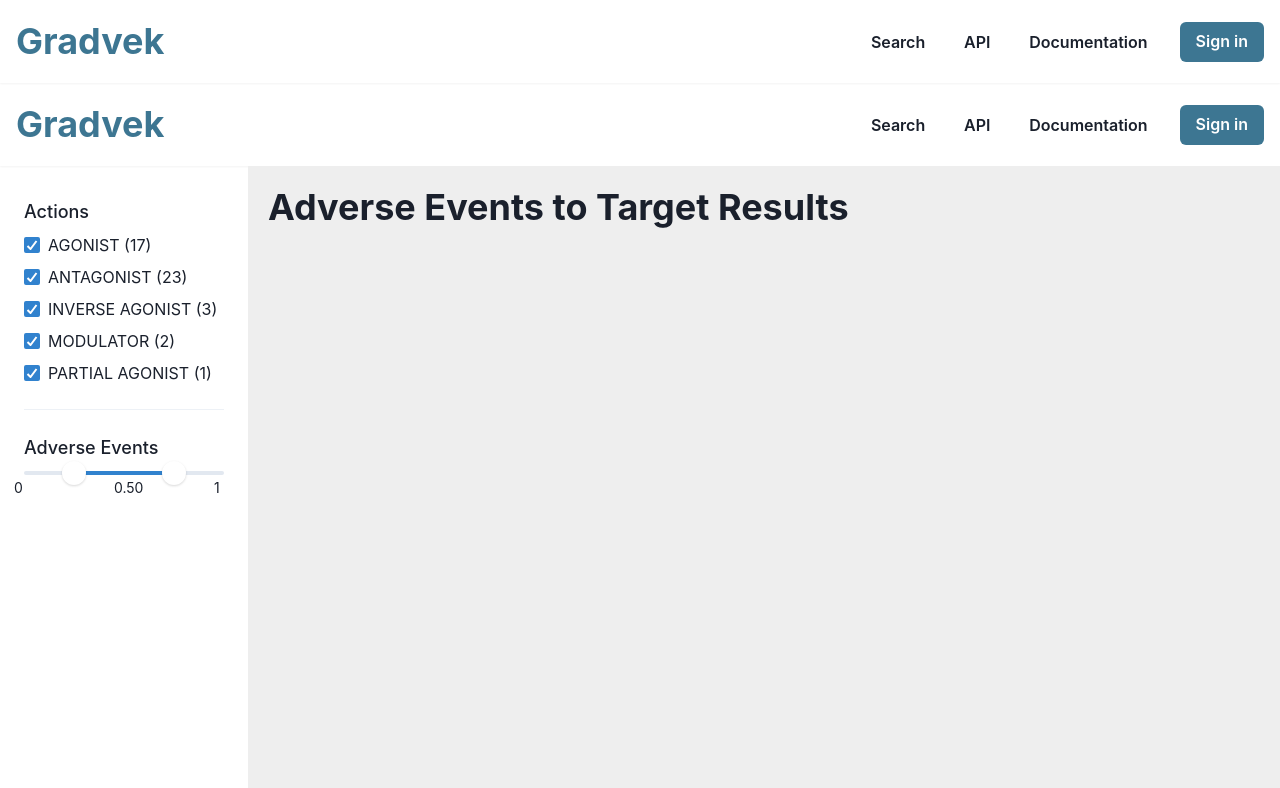
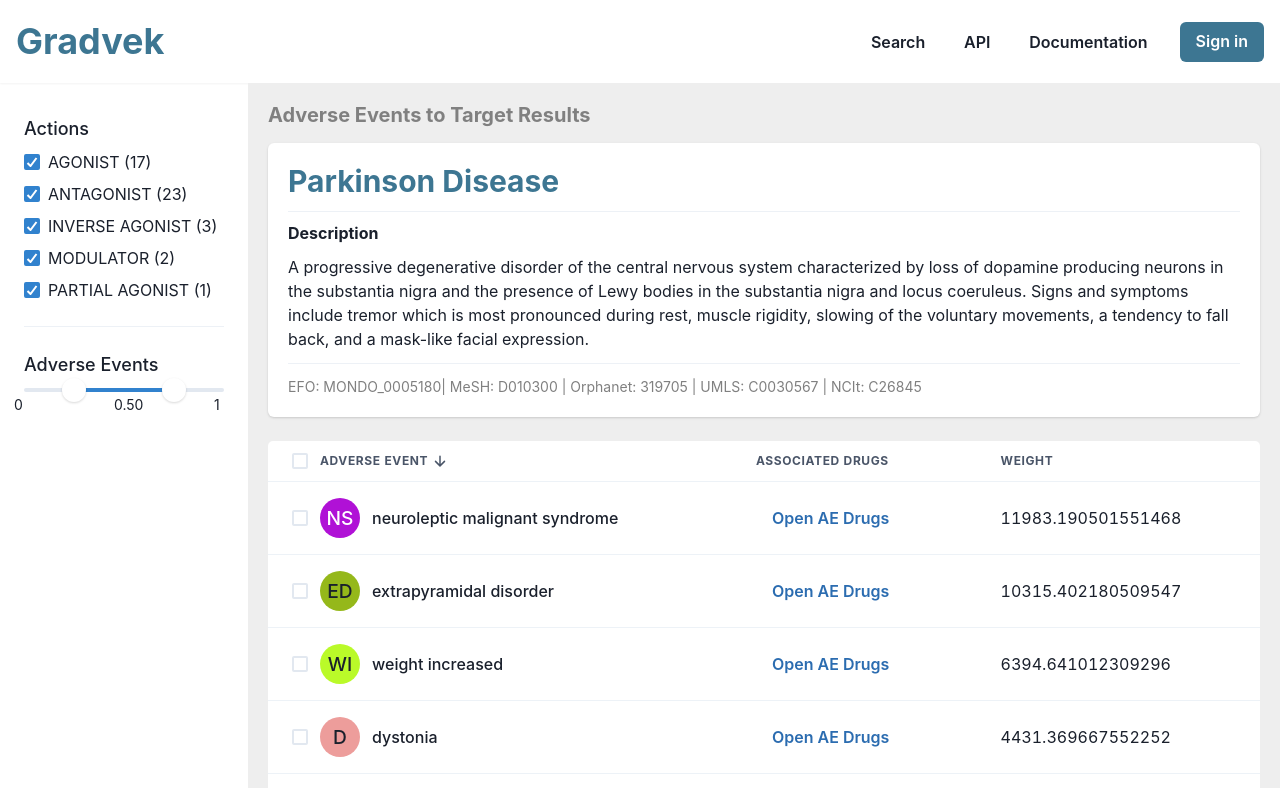
Before and after one commit to team-gradvek/gradvek, a Next.js app in the folder frontend/: page /adverseEventToTarget in a window 1280 px wide. Shown: the top 788 px of the page. Built offline with nearby package versions, Linux system fonts and the light colour scheme.

Commit message:
fixes to branch and included fixes to search, pages contain sample data at this time

```diff
--- a/frontend/src/pages/_app.js
+++ b/frontend/src/pages/_app.js
@@ -1,6 +1,7 @@
 // pages/_app.js
 import { ChakraProvider } from '@chakra-ui/react'
 import { theme } from '../styles/theme'
+import '../styles/globals.css'
 
 
 function App({ Component, pageProps }) {
--- a/frontend/src/pages/adverseEventToTarget/index.js
+++ b/frontend/src/pages/adverseEventToTarget/index.js
@@ -1,22 +1,39 @@
-import { Box, Button, Tabs, TabList, TabPanels, Tab, TabPanel, Input } from '@chakra-ui/react'
+import { Box, Card, CardBody, Stack, Divider, Text, Flex } from '@chakra-ui/react'
 import Head from "next/head";
-import Layout from '../../components/GlobalLayout'
 import { Heading } from '@chakra-ui/react'
 import ResultsLayout from '@/components/results/ResultsLayout';
+import DataTable from '@/components/results/DataTable'
+import theme from '@/styles/theme';
 
 
-
-export default function AEToTargetResults() {
-
+export default function TargetToAEResults() {
  return (
-      <Layout>
+      <ResultsLayout>
         <Head>
           <title>Adverse Events to Target Results</title>
           <meta name="description" content="Gradvek Search Page" />
         </Head>
-        <ResultsLayout>
-          <Heading as='h1'>Adverse Events to Target Results</Heading>
+          <Box >
+            <Heading size='md' mb={4} color="gray">Adverse Events to Target Results</Heading>
+          <Card>
+            <CardBody>
+              <Stack spacing='3'>
+                <Heading size='lg' color={theme.brand.blue}>Parkinson Disease</Heading>
+                  <Divider />
+                  <Heading size='sm'>Description</Heading>
+                <Text>
+                A progressive degenerative disorder of the central nervous system characterized by loss of dopamine producing neurons in the substantia nigra and the presence of Lewy bodies in the substantia nigra and locus coeruleus. Signs and symptoms include tremor which is most pronounced during rest, muscle rigidity, slowing of the voluntary movements, a tendency to fall back, and a mask-like facial expression.
+                </Text>
+                  <Divider />
+                <Text color='gray' fontSize='sm'>
+                EFO: MONDO_0005180| MeSH: D010300 | Orphanet: 319705 | UMLS: C0030567 | NCIt: C26845
+                </Text>
+              </Stack>
+            </CardBody>
+          </Card>
+          </Box>
+          <DataTable />
         </ResultsLayout>
-      </Layout>
+
  );
 }
--- a/frontend/src/pages/index.js
+++ b/frontend/src/pages/index.js
@@ -45,10 +45,6 @@
             </TabPanels>
             </Card>
         </Tabs>
-        <Center>
-          <Button size="lg" bg="#0F2A37" color="white"><Link href="/adverseEvents">Search</Link></Button>
-        </Center>
-
         </Container>
         </Box>
       </Layout>
--- a/frontend/src/styles/Search.module.css
+++ b/frontend/src/styles/Search.module.css
@@ -8,10 +8,11 @@
 
 .searchInput .results{
   background-color: white;
-  padding: 15px;
+  padding: 14px;
   font-size: 18px;
 }
 
 .searchInput .results:hover{
   background-color: #eee;
+  z-index: 1000;
 }
--- a/frontend/src/styles/globals.css
+++ b/frontend/src/styles/globals.css
@@ -100,6 +100,11 @@
   text-decoration: none;
 }
 
+#target-to-ae-search, #ae-to-target-search, #target-to-target-search {
+  z-index: 1000;
+  border: 1px solid #eee;
+}
+
 @media (prefers-color-scheme: dark) {
   html {
     color-scheme: dark;
```
Also changed, not shown: frontend/src/components/search/adverseEventToTarget.tsx (+7 -1 lines), frontend/src/components/search/targetToAdverseEventSearch.tsx (+7 -1 lines), frontend/src/components/search/targetToTargetSimilaritySearch.tsx (+7 -1 lines).
